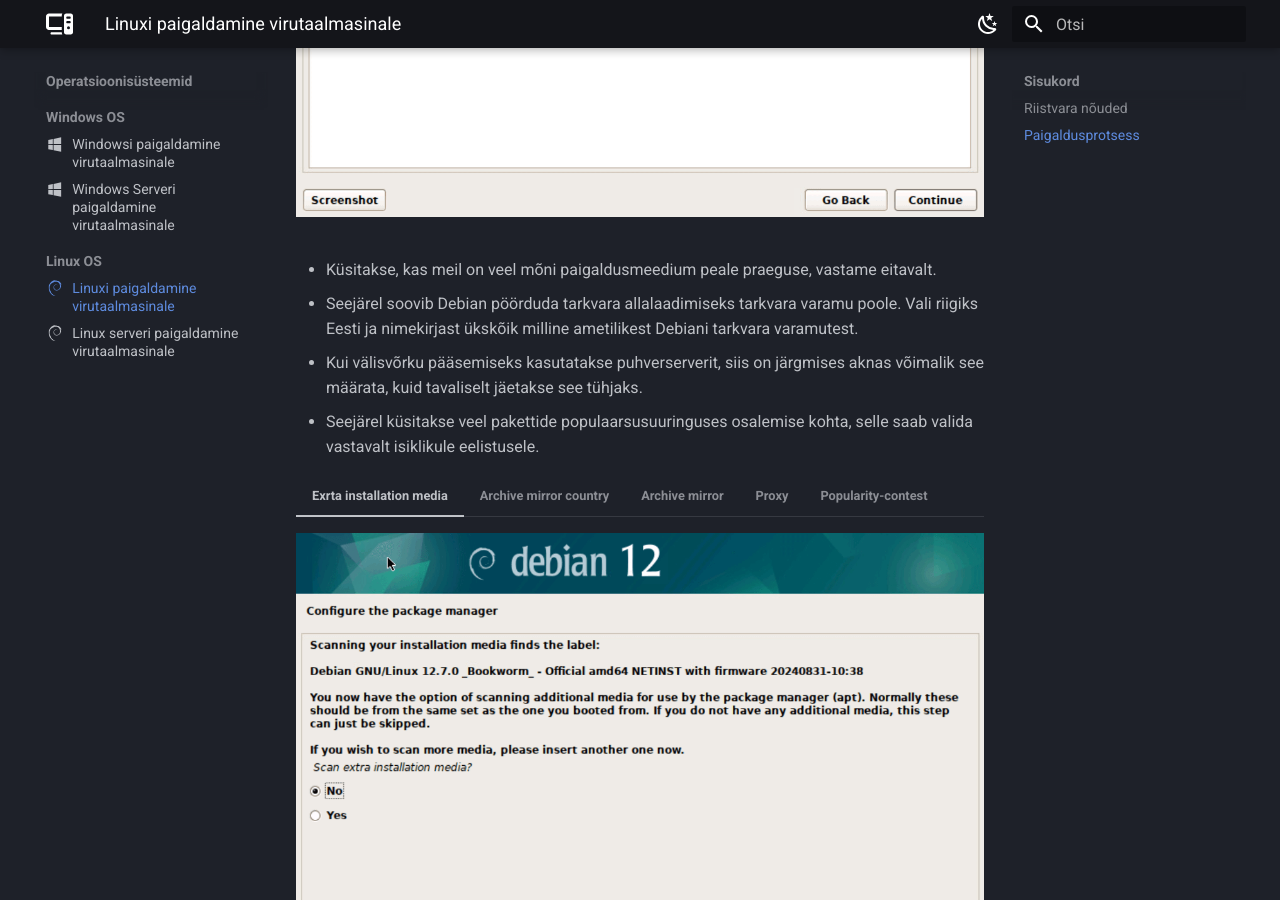
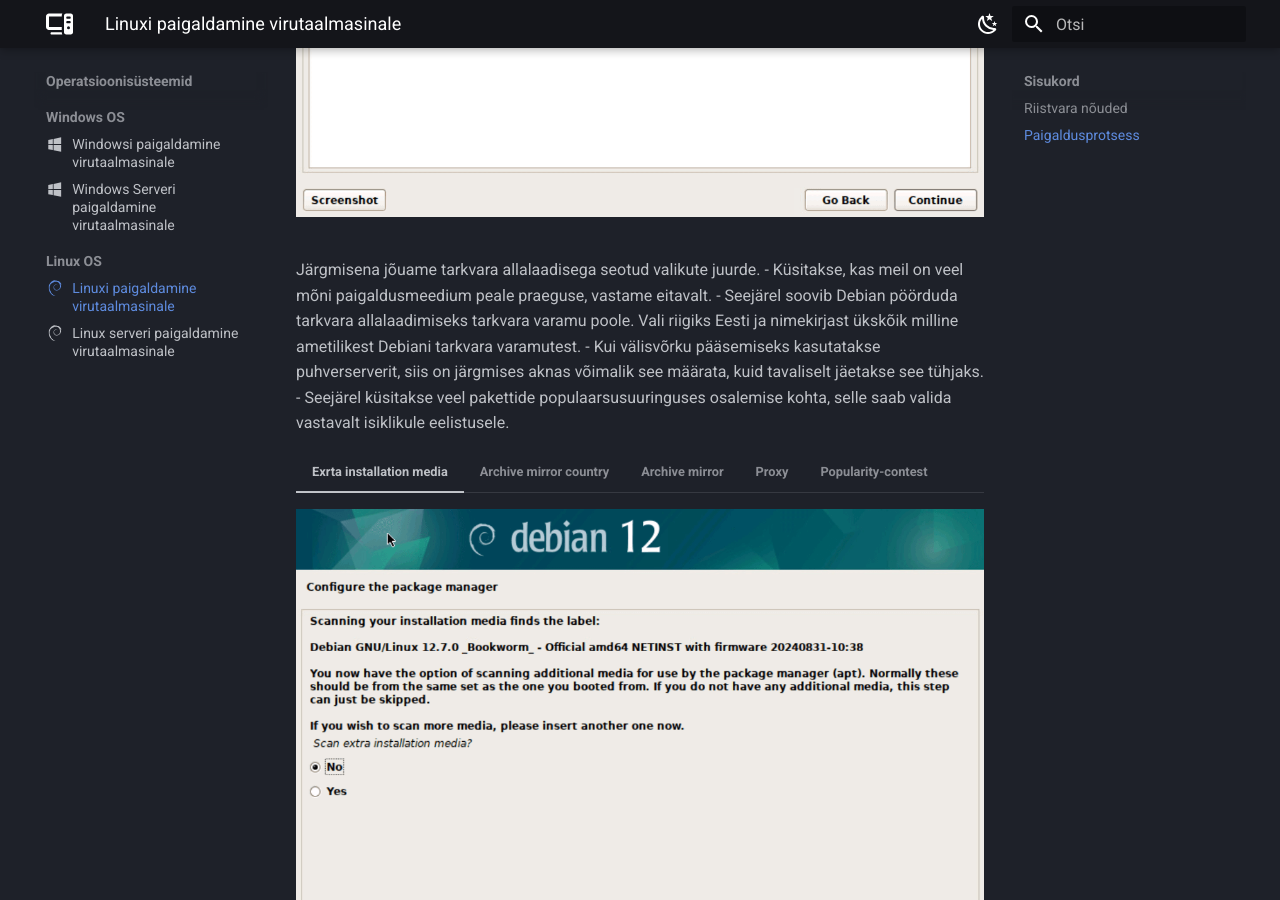
Before and after one commit to priitpaap/priitpaap.github.io, an MkDocs documentation site: the page built from docs/debpaigaldus.md, in a window 1280 px wide and 900 px high, scrolled down 5558 px. Built offline with MkDocs 1.6.1 and Material for MkDocs 9.7.7, drawn with Linux system fonts in a browser that asks for light colours.

Commit message:
Update debpaigaldus.md

```diff
--- a/docs/debpaigaldus.md
+++ b/docs/debpaigaldus.md
@@ -159,6 +159,8 @@
 
     ![Installer](images/disk4.png)
 
+
+Järgmisena jõuame tarkvara allalaadisega seotud valikute juurde.
 - Küsitakse, kas meil on veel mõni paigaldusmeedium peale praeguse, vastame eitavalt.
 - Seejärel soovib Debian pöörduda tarkvara allalaadimiseks tarkvara varamu poole. Vali riigiks Eesti ja nimekirjast ükskõik milline ametilikest Debiani tarkvara varamutest.
 - Kui välisvõrku pääsemiseks kasutatakse puhverserverit, siis on järgmises aknas võimalik see määrata, kuid tavaliselt jäetakse see tühjaks.
```
